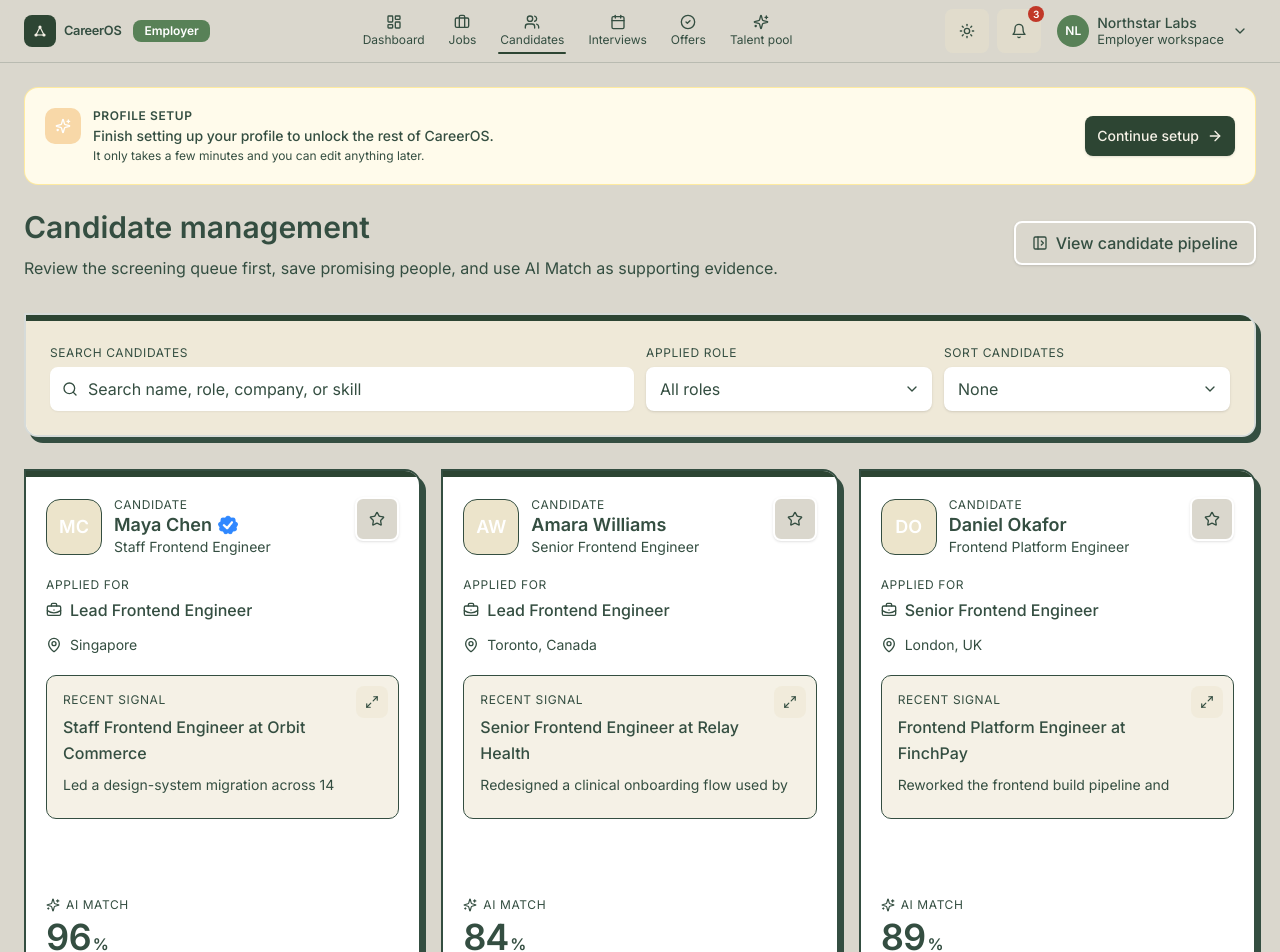
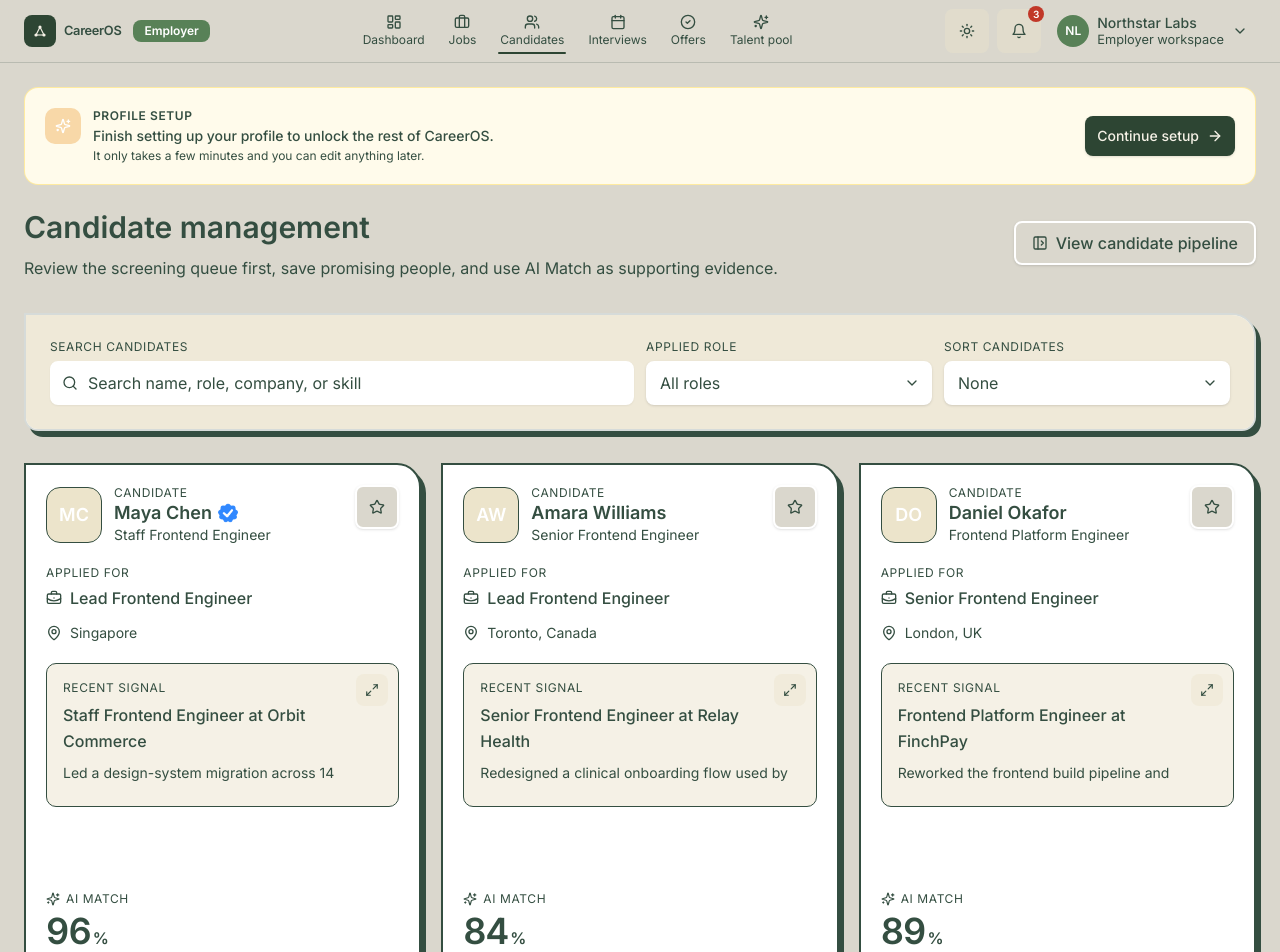
Before and after one commit to davidlaw373-glitch/talentbank-tech-hackathon-2cm, a Next.js app: page /employer/candidates in a window 1280 px wide. Shown: the top 952 px of the page. Built offline with nearby package versions, Linux system fonts and the light colour scheme.

Commit message:
style: soften candidate panel corners

```diff
--- a/src/app/employer/candidates/page.tsx
+++ b/src/app/employer/candidates/page.tsx
@@ -217,9 +217,8 @@ export default function EmployerCandidatesPage() {
 
       <Card
         data-slot="candidate-filter-panel"
-        className="overflow-hidden rounded-tl-none rounded-tr-2xl border-2 shadow-[5px_6px_0_0_var(--border)]"
+        className="overflow-hidden rounded-tl-none rounded-tr-3xl border-2 shadow-[5px_6px_0_0_var(--border)]"
       >
-        <div className="h-1.5 bg-primary" aria-hidden />
         <CardContent className="bg-surface-inset p-5 md:p-6">
           <div className="grid gap-3 md:grid-cols-2 xl:grid-cols-4">
             <div className="flex flex-col gap-1.5 md:col-span-2 xl:col-span-2">
--- a/src/components/features/employer/candidate-discovery-card.tsx
+++ b/src/components/features/employer/candidate-discovery-card.tsx
@@ -77,12 +77,12 @@ export function CandidateDiscoveryCard({
           )}
         >
         <section
-          className="surface-card absolute inset-0 flex h-full flex-col overflow-hidden rounded-xl rounded-tl-none rounded-tr-2xl border-2 border-border shadow-[5px_6px_0_0_var(--border)] [backface-visibility:hidden]"
+          className="surface-card absolute inset-0 flex h-full flex-col overflow-hidden rounded-xl rounded-tl-none rounded-tr-3xl border-2 border-border shadow-[5px_6px_0_0_var(--border)] [backface-visibility:hidden]"
           aria-hidden={flipped}
         >
           <button
             type="button"
-            className="absolute inset-0 z-0 rounded-xl rounded-tl-none rounded-tr-2xl focus-visible:outline-none focus-visible:ring-2 focus-visible:ring-ring focus-visible:ring-inset"
+            className="absolute inset-0 z-0 rounded-xl rounded-tl-none rounded-tr-3xl focus-visible:outline-none focus-visible:ring-2 focus-visible:ring-ring focus-visible:ring-inset"
             aria-label={`Show AI insight for ${candidate.name}`}
             aria-pressed={flipped}
             tabIndex={flipped ? -1 : 0}
@@ -92,8 +92,6 @@ export function CandidateDiscoveryCard({
             }}
             onKeyDown={(event) => handleFlipKeyDown(event, true)}
           />
-          <div className="h-1.5 shrink-0 bg-primary" aria-hidden />
-
           <div className="pointer-events-none relative z-10 flex min-h-0 flex-1 flex-col p-5">
             <div className="flex items-start justify-between gap-4">
               <div className="flex min-w-0 items-center gap-3">
@@ -297,20 +295,18 @@ export function CandidateDiscoveryCard({
         </section>
 
         <section
-          className="absolute inset-0 flex h-full flex-col overflow-hidden rounded-xl rounded-tl-none rounded-tr-2xl border-2 border-border bg-surface-tint text-card-foreground shadow-[5px_6px_0_0_var(--border)] [backface-visibility:hidden] [transform:rotateY(180deg)]"
+          className="absolute inset-0 flex h-full flex-col overflow-hidden rounded-xl rounded-tl-none rounded-tr-3xl border-2 border-border bg-surface-tint text-card-foreground shadow-[5px_6px_0_0_var(--border)] [backface-visibility:hidden] [transform:rotateY(180deg)]"
           aria-hidden={!flipped}
         >
           <button
             type="button"
-            className="absolute inset-0 z-0 rounded-xl rounded-tl-none rounded-tr-2xl focus-visible:outline-none focus-visible:ring-2 focus-visible:ring-ring focus-visible:ring-inset"
+            className="absolute inset-0 z-0 rounded-xl rounded-tl-none rounded-tr-3xl focus-visible:outline-none focus-visible:ring-2 focus-visible:ring-ring focus-visible:ring-inset"
             aria-label={`Show profile summary for ${candidate.name}`}
             aria-pressed={flipped}
             tabIndex={flipped ? 0 : -1}
             onClick={() => setFlipped(false)}
             onKeyDown={(event) => handleFlipKeyDown(event, false)}
           />
-          <div className="h-1.5 shrink-0 bg-primary" aria-hidden />
-
           <div className="pointer-events-none relative z-10 flex min-h-0 flex-1 flex-col p-5">
             <div className="flex min-h-16 shrink-0 items-start justify-between gap-4">
               <div>
```
Also changed, not shown: 2 other files (tests, documents, lock files or other folders).
